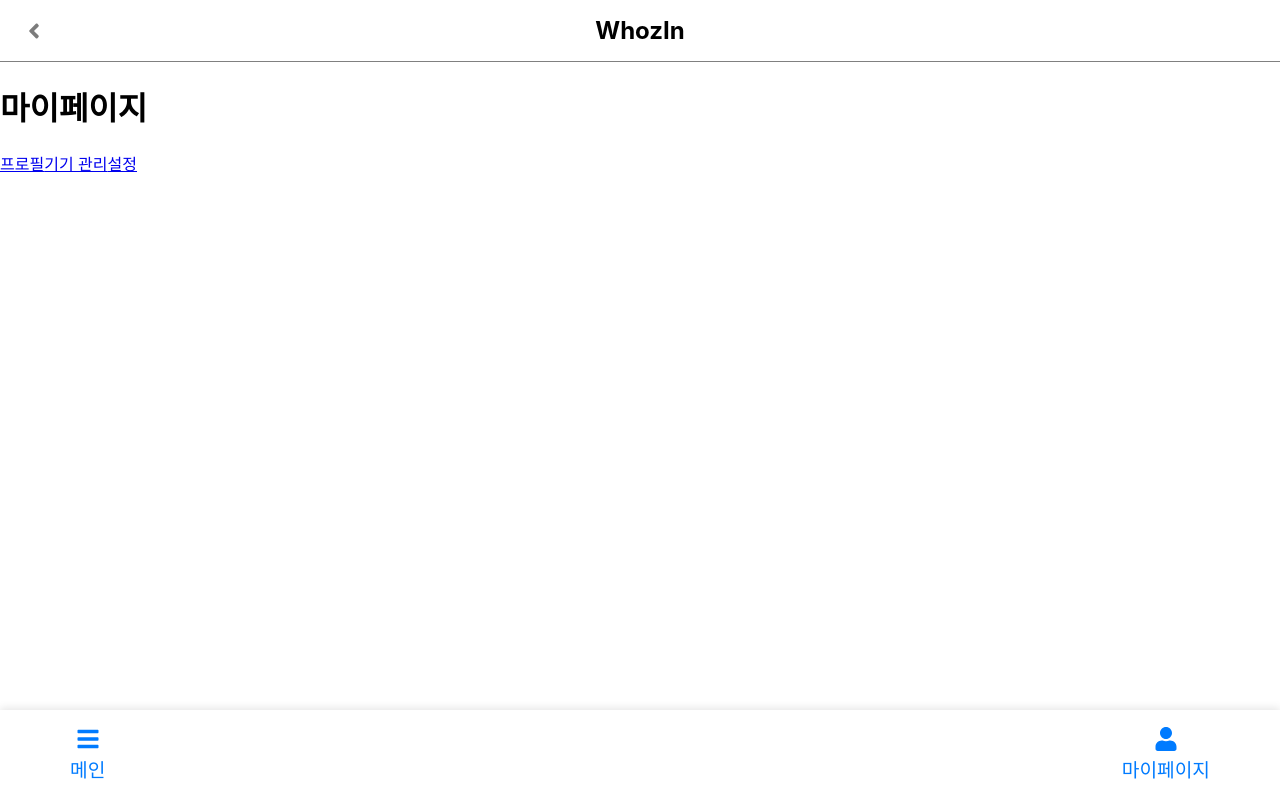
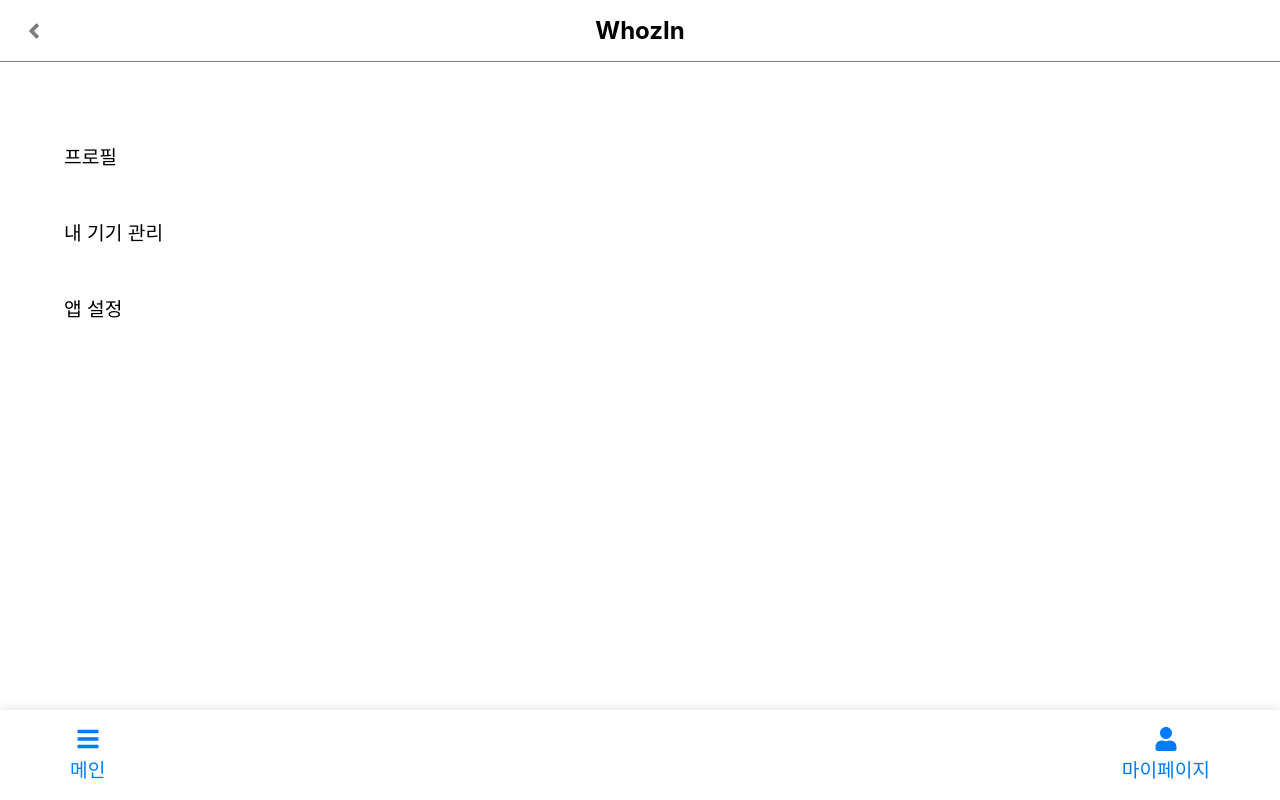
Before and after one commit to JNU-econovation/Whoz-in-FE, a React (Create React App) app: page /mypage in a window 1280 px wide. Built offline with nearby package versions, Linux system fonts and the light colour scheme.

Commit message:
feat: 마이페이지 하위 페이지 선택 창

```diff
--- a/src/components/MemberStatusList.jsx
+++ b/src/components/MemberStatusList.jsx
@@ -1,6 +1,6 @@
 import React from "react";
 import styled from "styled-components";
-
+import { ListContainer, ListItem} from "./StyledComponents/LayoutStyles";
 // 활동 상태 초록불
 const ActiveStatus = styled.div `
   width: 1rem;
@@ -10,20 +10,7 @@ const ActiveStatus = styled.div `
   margin-left: auto;
 `;
 
-const ListContainer = styled.div`
-    display:flex ;
-    flex-direction: column;
-    gap: 3rem;
-    padding: 4rem;
 
-`;
-
-const MemberItem = styled.div`
-  display: flex;
-  align-items: center;
-  font-size: 1.2rem;
-
-`;
 
 const MemberStatusList = ({members}) => {
   // 동방에 있는 회원 / 나머지 회원 (+ 최근에 접속 안 한)
@@ -41,10 +28,10 @@ const sortedMembers = [...nowActiveMembers, ...recentActiveMembers, ...otherMemb
 return (
   <ListContainer>
     {sortedMembers.map((member, index) => (
-      <MemberItem key={index}>
+      <ListItem key={index}>
         {member.generation}기 {member.name}
         <ActiveStatus isActive={member.isActive} />
-      </MemberItem>
+      </ListItem>
     ))}
   </ListContainer>
 );
--- /dev/null
+++ b/src/components/StyledComponents/LayoutStyles.jsx
@@ -0,0 +1,19 @@
+import styled from "styled-components";
+
+export const ListContainer = styled.div`
+display: flex ;
+flex-direction: column;
+gap: 3rem;
+padding: 4rem;
+
+`;
+
+export const ListItem = styled.div`
+  display: flex;
+  align-items: center;
+  font-size: 1.2rem;
+  cursor: pointer;
+  &:hover {
+    color: gray;
+  }
+`;
--- a/src/pages/mypage.jsx
+++ b/src/pages/mypage.jsx
@@ -1,20 +1,19 @@
 import React from 'react';
+import { useNavigate } from 'react-router-dom'; // useNavigate 가져오기
+
 import styled from 'styled-components';
-import { Link, Outlet } from 'react-router-dom';
+import { ListContainer, ListItem } from '../components/StyledComponents/LayoutStyles';
 
 const MyPage = () => {
+    const navigate = useNavigate(); // navigate 함수 선언
+
     return (
         <div>
-            <h1>마이페이지</h1>
-            <nav>
-
-            <Link to="MyProfile">프로필</Link>
-            <Link to="ManageDevice">기기 관리</Link>
-            <Link to="setting">설정</Link>
-
-            </nav>
-            {/* 하위 라우트가 표시될 위치 */}
-            <Outlet />
+            <ListContainer>
+                <ListItem onClick={() => navigate('/MyProfile')}>프로필</ListItem>
+                <ListItem onClick={() => navigate('/ManageDevice')}>내 기기 관리</ListItem>
+                <ListItem onClick={() => navigate('/Setting')}>앱 설정</ListItem>
+                 </ListContainer>
         </div>
     );
 };
```
